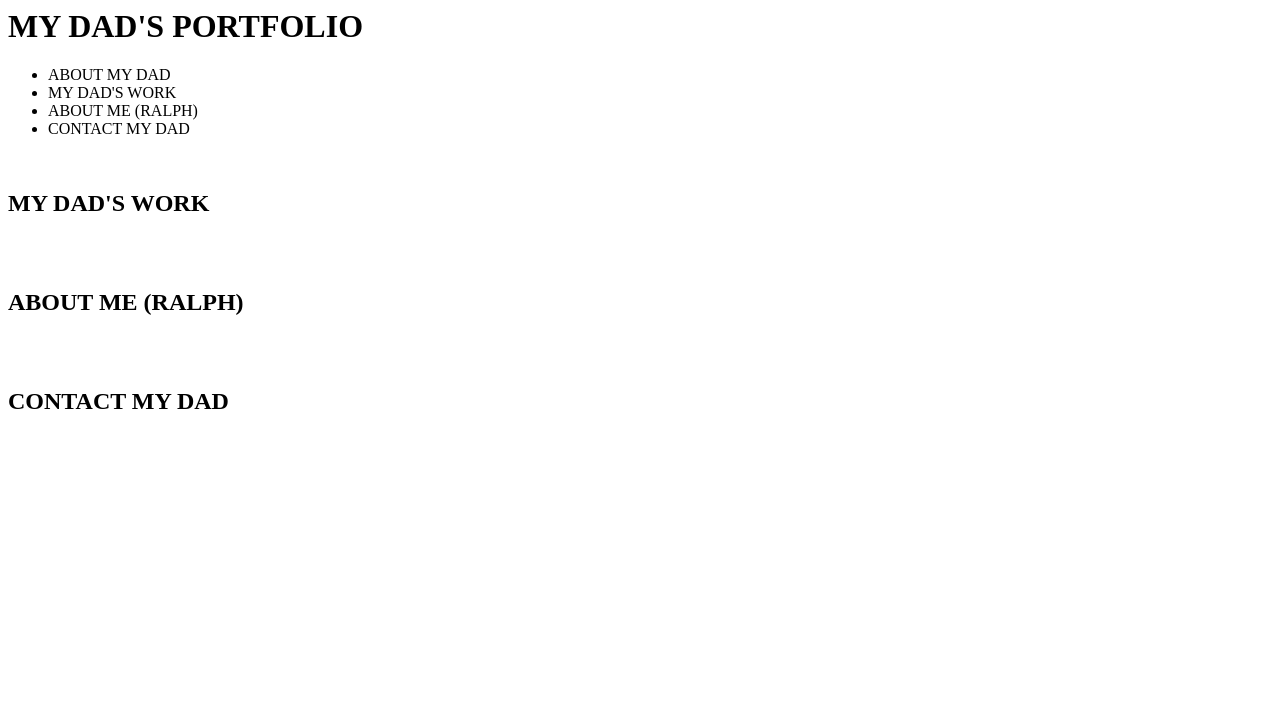
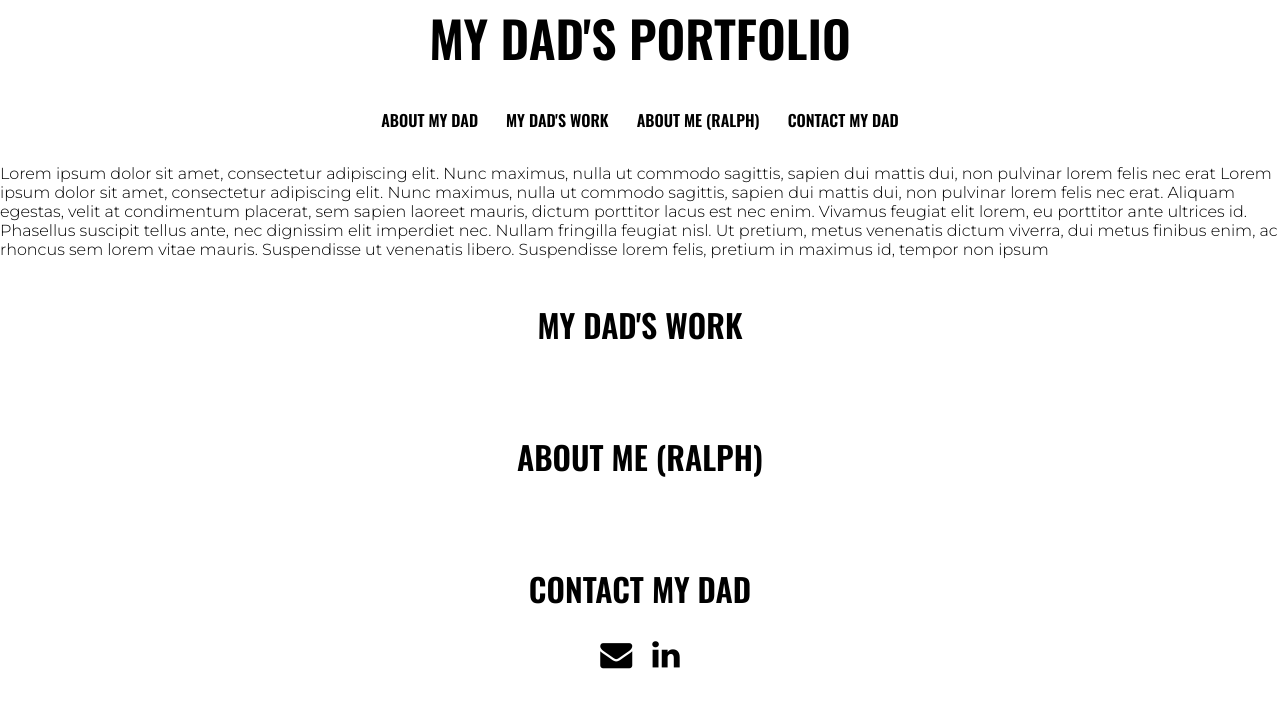
Before and after one commit to natebannister/portfolio, a plain HTML site: page index.html in a window 1280 px wide. Drawn offline with nearby package versions, Linux system fonts and the light colour scheme.

Commit message:
add HTML structure, icons and styling

```diff
--- a/index.html
+++ b/index.html
@@ -4,6 +4,8 @@
 
 <head>
 	<link rel="stylesheet" type="text/css" href="resources/css/style.css">
+	<link href="https://stackpath.bootstrapcdn.com/font-awesome/4.7.0/css/font-awesome.min.css" rel="stylesheet" integrity="sha384-wvfXpqpZZVQGK6TAh5PVlGOfQNHSoD2xbE+QkPxCAFlNEevoEH3Sl0sibVcOQVnN" crossorigin="anonymous">
+	<link href="https://fonts.googleapis.com/css?family=Montserrat:300|Oswald:600&display=swap" rel="stylesheet">
 	<title>My dad's portfolio</title>
 </head>
 
@@ -24,7 +26,7 @@
 
   <section id="about-my-dad">
   	<img>
-  	<p></p>
+  	<p>Lorem ipsum dolor sit amet, consectetur adipiscing elit. Nunc maximus, nulla ut commodo sagittis, sapien dui mattis dui, non pulvinar lorem felis nec erat Lorem ipsum dolor sit amet, consectetur adipiscing elit. Nunc maximus, nulla ut commodo sagittis, sapien dui mattis dui, non pulvinar lorem felis nec erat. Aliquam egestas, velit at condimentum placerat, sem sapien laoreet mauris, dictum porttitor lacus est nec enim. Vivamus feugiat elit lorem, eu porttitor ante ultrices id. Phasellus suscipit tellus ante, nec dignissim elit imperdiet nec. Nullam fringilla feugiat nisl. Ut pretium, metus venenatis dictum viverra, dui metus finibus enim, ac rhoncus sem lorem vitae mauris. Suspendisse ut venenatis libero. Suspendisse lorem felis, pretium in maximus id, tempor non ipsum</p>
   	<img>
   	<p></p>
   </section>
@@ -51,10 +53,12 @@
 
   <footer>
     <h2>CONTACT MY DAD</h2>
-  	<img>
-  	<p></p>
-  	<img>
-  	<p></p>
+  	<a href="mailto:bannister.nathaniel@gmail.com">
+  	  <i class="fa fa-envelope fa-2x"></i>
+  	</a>
+  	<a href="https://www.linkedin.com/in/nathanielbannister/">
+  	  <i class="fa fa-linkedin fa-2x"></i>
+  	</a>
   </footer>
 
 </body>
--- a/resources/css/style.css
+++ b/resources/css/style.css
@@ -0,0 +1,52 @@
+/*Universal styling*/
+
+body {
+    margin: 0;
+}
+h1 {
+	font-size: 3.125rem;
+	text-align: center;
+	font-family: 'Oswald', sans-serif;
+	font-weight: 600;
+}
+
+h2 {
+	font-size: 2rem;
+	text-align: center;
+	font-family: 'Oswald', sans-serif;
+	font-weight: 600;
+}
+
+p {
+	font-family: 'Montserrat', sans-serif;
+	font-weight: 300;
+}
+
+/*Nav*/
+
+nav {
+	text-align: center;
+}
+
+ul {
+	padding: 0;
+}
+
+li {
+	display: inline;
+	padding: 0 0.75rem;
+	font-family: 'Oswald', sans-serif;
+	font-weight: 600;
+}
+
+/*Footer*/
+
+footer {
+	text-align: center;
+}
+
+a {
+	color: black;
+	padding: 0 0.5rem;
+	text-decoration: none;
+}
```
